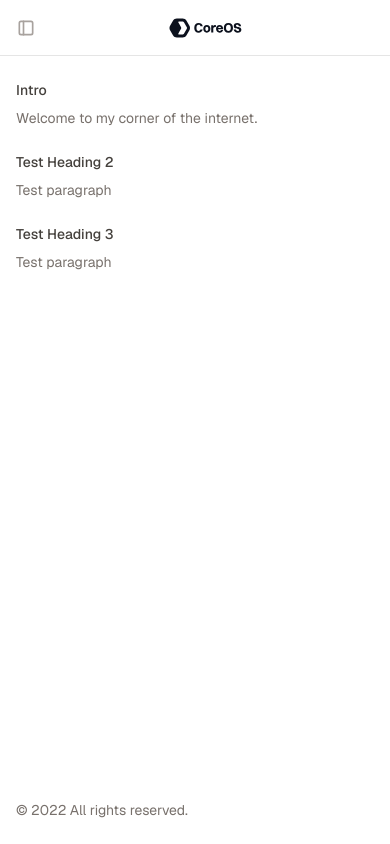
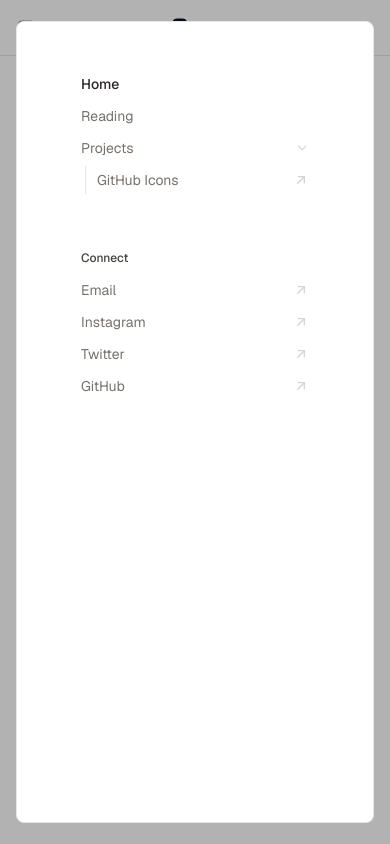
Before and after one commit to juwanpetty/juwanpetty.com, a Next.js app: page / in a window 390 px wide. Both pictures are taken after a click on the button "Menu". Built offline with nearby package versions, Linux system fonts and the light colour scheme.

Commit message:
Add initial mobile sidebar implementation

```diff
--- a/components/DropdownSidebarItem.tsx
+++ b/components/DropdownSidebarItem.tsx
@@ -12,17 +12,18 @@ import { isCurrentPath } from "@/utilities/isCurrentPath";
 type Props = {
   label: string;
   href: string;
+  onClick?: () => void;
   children: React.ReactNode;
 };
 
-export function DropdownSidebarItem({ label, href, children }: Props) {
+export function DropdownSidebarItem({ label, href, onClick, children }: Props) {
   const pathName = usePathname();
 
   return (
     <Accordion.Root type="single" defaultValue="item-1" collapsible>
       <Accordion.Item className="overflow-hidden" value="item-1">
         <Accordion.Header className="mb-1 flex items-center justify-between">
-          <SidebarItem href={href} content={label} />
+          <SidebarItem href={href} content={label} onClick={onClick} />
           <Accordion.Trigger
             className={cn(
               "mr-2 rotate-0 text-stone-300 transition-transform duration-200 data-[state=open]:rotate-90",
--- a/components/Header.tsx
+++ b/components/Header.tsx
@@ -1,15 +1,12 @@
 "use client";
 
-import { Icons } from "@/shared/Icons";
 import Link from "next/link";
+import { MobileSidebar } from "@/components/MobileSidebar";
 
 export function Header() {
   return (
-    <div className="fixed left-0 top-0 z-10 flex h-14 w-full items-center justify-between border-b border-solid border-neutral-200 bg-white px-4 md:px-8">
-      <button type="button" className="inline-block text-stone-400 md:hidden">
-        <Icons.Menu size={20} />
-        <span className="sr-only">Menu</span>
-      </button>
+    <div className="fixed left-0 top-0 flex h-14 w-full items-center justify-between border-b border-solid border-neutral-200 bg-white px-4 md:px-8">
+      <MobileSidebar />
 
       <Link href="/" className="hidden md:inline-block">
         <span className="sr-only">Home</span>
@@ -22,10 +19,10 @@ export function Header() {
           className="h-6 w-6"
         >
           <path
-            clip-rule="evenodd"
+            clipRule="evenodd"
             d="m15.2286 4.99951c-3.2154 0-6.18655 1.71539-7.79425 4.5l-5.7735 9.99999c-1.6076941 2.7846-1.607697 6.2154 0 9l5.7735 10c1.6077 2.7846 4.57885 4.5 7.79425 4.5h11.547c3.2154 0 6.1865-1.7154 7.7942-4.5l5.7735-10c1.6077-2.7846 1.6077-6.2154 0-9l-5.7735-9.99999c-1.6077-2.78461-4.5788-4.5-7.7942-4.5zm11.547 5.99999h-7.2169c-1.1547 0-1.8762 1.2499-1.298 2.2494 1.784 3.0838 3.5722 6.1653 5.3536 9.2506.5359.9282.5359 2.0718 0 3-1.7814 3.0854-3.5696 6.1668-5.3536 9.2506-.5782.9995.1433 2.2494 1.298 2.2494h7.2169c1.0718 0 2.0622-.5718 2.5981-1.5l5.7735-10c.5359-.9282.5359-2.0718 0-3l-5.7735-10c-.5359-.9282-1.5263-1.5-2.5981-1.5z"
             fill="#0c111d"
-            fill-rule="evenodd"
+            fillRule="evenodd"
           />
         </svg>
       </Link>
@@ -42,9 +39,9 @@ export function Header() {
         >
           <g fill="#0c111d">
             <path
-              clip-rule="evenodd"
+              clipRule="evenodd"
               d="m15.2286 4.99951c-3.2154 0-6.18655 1.71539-7.79425 4.5l-5.7735 9.99999c-1.6076941 2.7846-1.607697 6.2154 0 9l5.7735 10c1.6077 2.7846 4.57885 4.5 7.79425 4.5h11.547c3.2154 0 6.1865-1.7154 7.7942-4.5l5.7735-10c1.6077-2.7846 1.6077-6.2154 0-9l-5.7735-9.99999c-1.6077-2.78461-4.5788-4.5-7.7942-4.5zm11.547 5.99999h-7.2169c-1.1547 0-1.8762 1.2499-1.298 2.2494 1.784 3.0838 3.5722 6.1653 5.3536 9.2506.5359.9282.5359 2.0718 0 3-1.7814 3.0854-3.5696 6.1668-5.3536 9.2506-.5782.9995.1433 2.2494 1.298 2.2494h7.2169c1.0718 0 2.0622-.5718 2.5981-1.5l5.7735-10c.5359-.9282.5359-2.0718 0-3l-5.7735-10c-.5359-.9282-1.5263-1.5-2.5981-1.5z"
-              fill-rule="evenodd"
+              fillRule="evenodd"
             />
             <path d="m66.983 20.526h-4.536c-.513-1.809-1.809-2.781-3.645-2.781-2.781 0-4.374 2.322-4.374 6.102 0 3.807 1.566 6.048 4.374 6.048 1.728 0 3.078-.918 3.591-2.646h4.59c-.945 4.05-4.212 6.183-8.127 6.183-5.481 0-8.856-3.645-8.856-9.585s3.375-9.639 8.91-9.639c3.942 0 7.29 2.133 8.073 6.318z" />
             <path d="m75.1442 33.432c-4.401 0-7.128-2.916-7.128-7.695 0-4.941 2.808-7.722 7.128-7.722 4.401 0 7.155 2.97 7.155 7.722 0 4.914-2.835 7.695-7.155 7.695zm0-3.348c1.917 0 2.916-1.512 2.916-4.347 0-2.808-1.026-4.374-2.916-4.374s-2.889 1.539-2.889 4.374c0 2.808 1.026 4.347 2.889 4.347z" />
--- a/components/MobileSidebar.tsx
+++ b/components/MobileSidebar.tsx
@@ -1,37 +1,26 @@
 "use client";
 
 import { useState } from "react";
-import {
-  Description,
-  Dialog,
-  DialogPanel,
-  DialogTitle,
-} from "@headlessui/react";
+import { Dialog, DialogPanel } from "@headlessui/react";
 import { Icons } from "@/shared/Icons";
-import { SidebarNavigation } from "@/components/SidebarNavigation";
 import { SidebarConnect } from "@/components/SidebarConnect";
-import { useWindowWidth } from "@/hooks/useWindowWidth";
-
-const TAILWIND_SM = 768;
-
-function DialogOverlay() {
-  return <div className="fixed inset-0 bg-black/30" aria-hidden="true" />;
-}
+import { SidebarSection } from "@/components/SidebarSection";
+import { SidebarItem } from "@/components/SidebarItem";
+import { DropdownSidebarItem } from "@/components/DropdownSidebarItem";
 
 export function MobileSidebar() {
   const [isOpen, setIsOpen] = useState(false);
 
-  useWindowWidth({
-    callback: () => setIsOpen(false),
-    minimumBoundary: TAILWIND_SM,
-  });
+  function closeSidebar() {
+    setIsOpen(false);
+  }
 
   return (
     <>
       <button
         type="button"
+        onClick={() => setIsOpen(true)}
         className="inline-block text-stone-400 md:hidden"
-        onClick={() => setIsOpen(true)}
       >
         <Icons.Menu size={20} />
         <span className="sr-only">Menu</span>
@@ -41,15 +30,34 @@ export function MobileSidebar() {
         onClose={() => setIsOpen(false)}
         className="relative z-50"
       >
-        <DialogOverlay />
-        <div className="fixed inset-0 flex w-screen">
-          <DialogPanel className="max-w-lg space-y-4 bg-stone-50">
-            {/* <DialogTitle className="font-bold">Deactivate account</DialogTitle>
-            <Description>
-              This will permanently deactivate your account
-            </Description> */}
-            <div className="flex h-min w-72 shrink-0 flex-col gap-14 pt-10">
-              <SidebarNavigation />
+        <div className="fixed inset-0 bg-black/30" aria-hidden="true" />
+        <div className="fixed inset-0 flex w-screen items-center justify-center p-4">
+          <DialogPanel className="h-[95vh] w-[95vw] space-y-4 rounded-lg border bg-white p-12">
+            <div className="flex flex-col gap-14">
+              <SidebarSection>
+                <SidebarItem
+                  href="/"
+                  content="Home"
+                  onClick={() => closeSidebar()}
+                />
+                <SidebarItem
+                  href="/reading"
+                  content="Reading"
+                  onClick={() => closeSidebar()}
+                />
+                <DropdownSidebarItem
+                  href="/projects"
+                  label="Projects"
+                  onClick={() => closeSidebar()}
+                >
+                  <SidebarItem
+                    isExternal
+                    href="https://github.com/juwanpetty/github-icons"
+                    content="GitHub Icons"
+                  />
+                </DropdownSidebarItem>
+              </SidebarSection>
+
               <SidebarConnect />
             </div>
           </DialogPanel>
--- a/components/SidebarItem.tsx
+++ b/components/SidebarItem.tsx
@@ -10,9 +10,15 @@ type SidebarItemProps = {
   href: string;
   content: string;
   isExternal?: boolean;
+  onClick?: () => void;
 };
 
-export function SidebarItem({ href, content, isExternal }: SidebarItemProps) {
+export function SidebarItem({
+  href,
+  content,
+  isExternal,
+  onClick,
+}: SidebarItemProps) {
   const pathName = usePathname();
 
   return isExternal ? (
@@ -31,6 +37,7 @@ export function SidebarItem({ href, content, isExternal }: SidebarItemProps) {
     <Link
       href={href}
       className="flex h-7 w-full items-center justify-start gap-2 px-2 text-stone-300"
+      onClick={onClick}
     >
       <span
         className={cn(
--- a/package.json
+++ b/package.json
@@ -36,8 +36,7 @@
     "react-markdown": "^9.0.1",
     "react-svg": "^16.1.8",
     "sharp": "^0.33.3",
-    "tailwind-merge": "^2.0.0",
-    "vaul": "^0.9.0"
+    "tailwind-merge": "^2.0.0"
   },
   "devDependencies": {
     "@svgr/webpack": "^7.0.0",
--- a/shared/components/Page.tsx
+++ b/shared/components/Page.tsx
@@ -14,7 +14,7 @@ function Page({ title, subtitle, aside, children }: PageProps) {
     <div className="relative flex w-full gap-4 md:pl-72">
       <div
         id="page-wrapper"
-        className="relative flex min-h-[calc(100vh-3.5rem)] flex-grow flex-col pt-6"
+        className="relative -z-10 flex min-h-[calc(100vh-3.5rem)] flex-grow flex-col pt-6"
       >
         <article
           id="page"
--- a/shared/context/ThemeProvider.tsx
+++ b/shared/context/ThemeProvider.tsx
@@ -1,6 +1,6 @@
 "use client";
 
-import React, { useState, useEffect } from "react";
+import React, { useState, useEffect, Fragment } from "react";
 import { ThemeProvider as NextThemeProvider } from "next-themes";
 
 type Props = {
```
Also changed, not shown: 1 other file (tests, documents, lock files or other folders).
